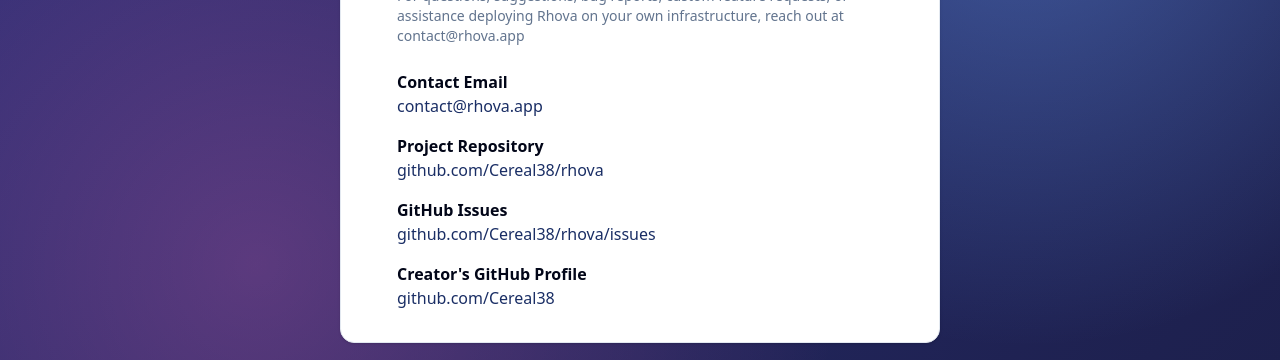
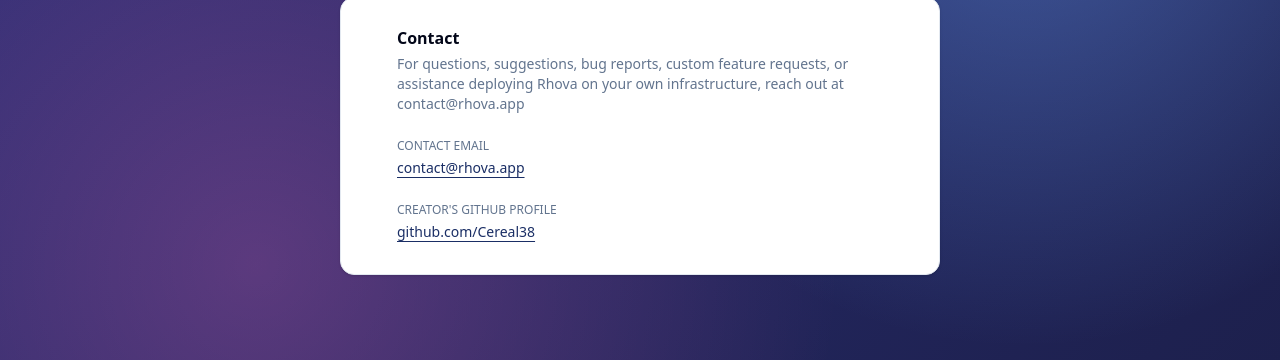
Before and after one commit to Cereal38/rhova, a Next.js app: page /contact in a window 1280 px wide. Shown: the part 296-656 px from the top of the page. Built offline with nearby package versions, Linux system fonts and the light colour scheme; no server answers.

Commit message:
Improve the contact page and remove useless links

```diff
--- a/app/contact/page.tsx
+++ b/app/contact/page.tsx
@@ -18,45 +18,27 @@
           <CardTitle>{t('common.contact')}</CardTitle>
           <CardDescription>{t('contact.description')}</CardDescription>
         </CardHeader>
-        <CardContent className='flex flex-col gap-4 mt-4'>
-          <div>
-            <h2 className='font-semibold'>{t('contact.contact-email')}</h2>
+        <CardContent className='flex flex-col gap-6 mt-4'>
+          <div className='flex flex-col gap-1'>
+            <h2 className='text-xs font-medium text-muted-foreground uppercase'>
+              {t('contact.contact-email')}
+            </h2>
             <Link
               href='mailto:contact@rhova.app'
-              className='text-primary hover:underline'
+              className='text-sm text-primary underline underline-offset-4 hover:text-primary/80 transition-colors break-all'
             >
               contact@rhova.app
             </Link>
           </div>
-          <div>
-            <h2 className='font-semibold'>{t('contact.project-repository')}</h2>
-            <Link
-              href='https://github.com/Cereal38/rhova'
-              target='_blank'
-              rel='noopener noreferrer'
-              className='text-primary hover:underline'
-            >
-              github.com/Cereal38/rhova
-            </Link>
-          </div>
-          <div>
-            <h2 className='font-semibold'>{t('contact.github-issue')}</h2>
-            <Link
-              href='https://github.com/Cereal38/rhova/issues'
-              target='_blank'
-              rel='noopener noreferrer'
-              className='text-primary hover:underline'
-            >
-              github.com/Cereal38/rhova/issues
-            </Link>
-          </div>
-          <div>
-            <h2 className='font-semibold'>{t('contact.creator-github-profile')}</h2>
+          <div className='flex flex-col gap-1'>
+            <h2 className='text-xs font-medium text-muted-foreground uppercase'>
+              {t('contact.creator-github-profile')}
+            </h2>
             <Link
               href='https://github.com/Cereal38'
               target='_blank'
               rel='noopener noreferrer'
-              className='text-primary hover:underline'
+              className='text-sm text-primary underline underline-offset-4 hover:text-primary/80 transition-colors break-all'
             >
               github.com/Cereal38
             </Link>
--- a/messages/en.json
+++ b/messages/en.json
@@ -102,8 +102,6 @@
   "contact": {
     "description": "For questions, suggestions, bug reports, custom feature requests, or assistance deploying Rhova on your own infrastructure, reach out at contact@rhova.app",
     "contact-email": "Contact Email",
-    "project-repository": "Project Repository",
-    "github-issue": "GitHub Issues",
     "creator-github-profile": "Creator's GitHub Profile"
   },
   "not-found": {
--- a/messages/fr.json
+++ b/messages/fr.json
@@ -101,8 +101,6 @@
   "contact": {
     "description": "Pour toute question, suggestion, signalement de bug, demande de fonctionnalité sur mesure ou besoin d’assistance pour déployer Rhova sur votre propre infrastructure, envoyez un email à l’adresse suivante : contact@rhova.app",
     "contact-email": "Email de contact",
-    "project-repository": "Dépôt GitHub du projet",
-    "github-issue": "Issues GitHub",
     "creator-github-profile": "Profil GitHub du créateur"
   },
   "not-found": {
```
